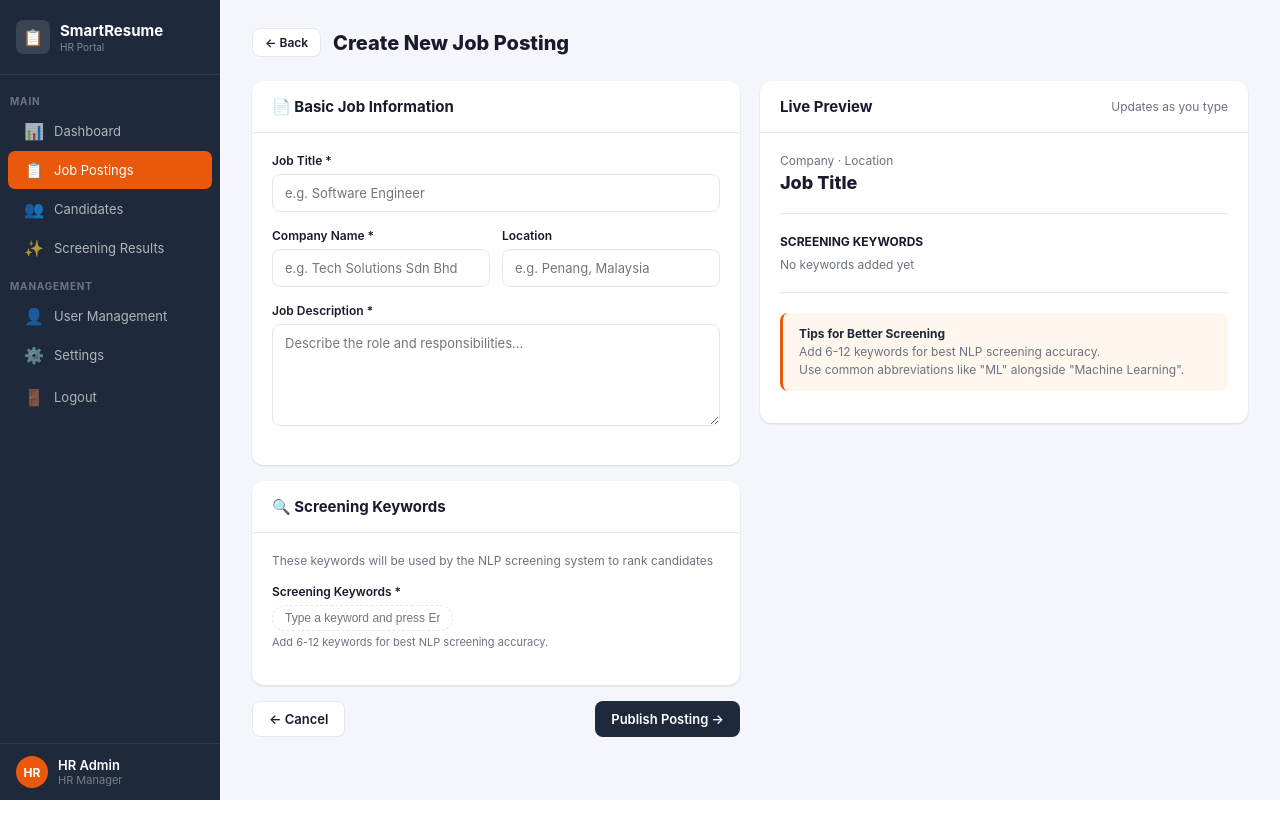
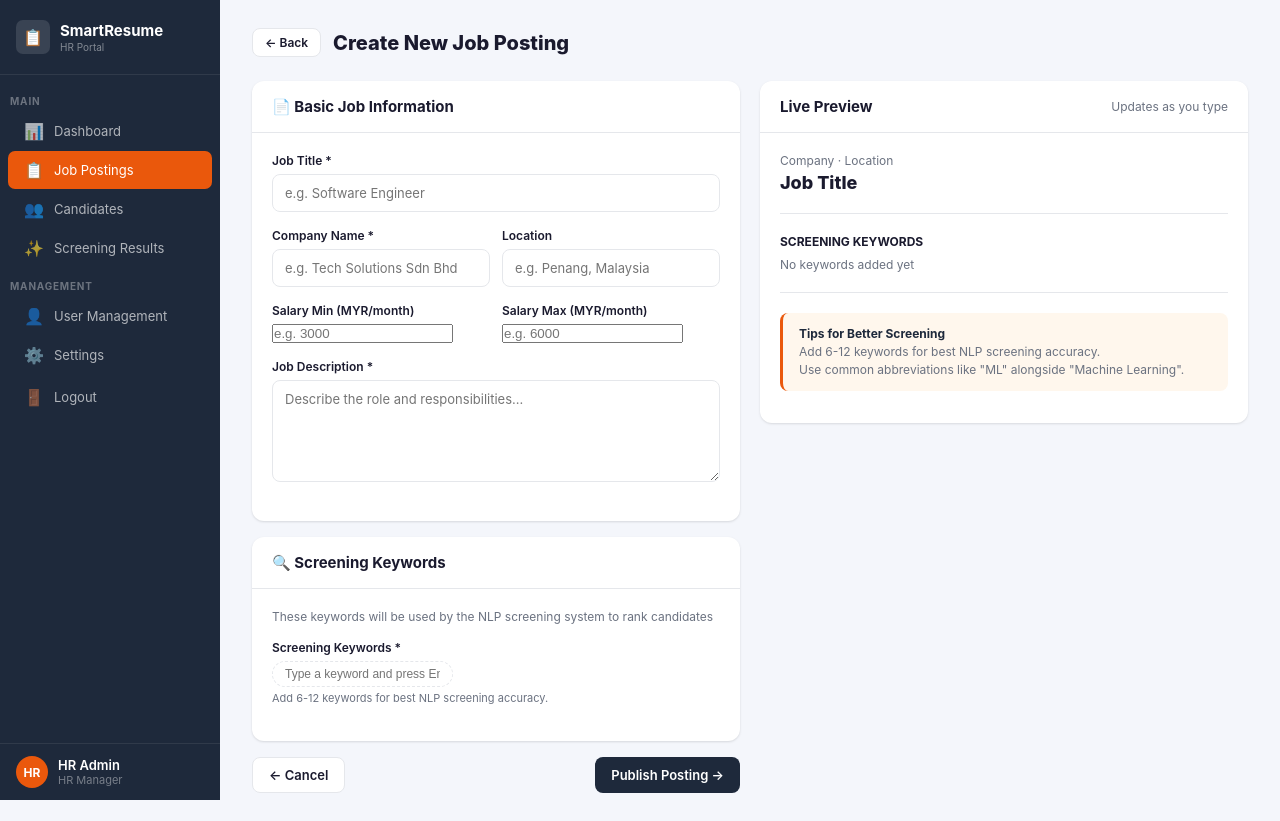
Before and after one commit to Deepresso/Smart_Resume_Screening, a Flask app: page /hr/jobs/new in a window 1280 px wide. Before the commit the page ends 800 px from the top, so only its background shows below. Run offline with Flask 3, Linux system fonts and the light colour scheme; a user stored in the database is signed in.

Commit message:
Add salary range to job postings (salary_min, salary_max)
Co-Authored-By: Claude Sonnet 4.6 <noreply@anthropic.com>

```diff
--- a/app.py
+++ b/app.py
@@ -112,6 +112,14 @@ with app.app_context():
             for col, col_type in new_cols.items():
                 if col not in existing:
                     conn.execute(text(f'ALTER TABLE users ADD COLUMN {col} {col_type}'))
+            conn.commit()
+
+    if inspector.has_table('job_postings'):
+        existing_jp = [c['name'] for c in inspector.get_columns('job_postings')]
+        with db.engine.connect() as conn:
+            for col in ('salary_min', 'salary_max'):
+                if col not in existing_jp:
+                    conn.execute(text(f'ALTER TABLE job_postings ADD COLUMN {col} INTEGER'))
             conn.commit()
 
     # Seed default HR account if none exists
@@ -282,11 +290,16 @@ def hr_new_job():
         location    = request.form.get('location', '').strip()
         description = request.form.get('description', '').strip()
         keywords    = request.form.get('keywords', '').strip()
+        salary_min  = request.form.get('salary_min', '').strip() or None
+        salary_max  = request.form.get('salary_max', '').strip() or None
+        if salary_min: salary_min = int(salary_min)
+        if salary_max: salary_max = int(salary_max)
         if not title or not description:
             flash('Job title and description are required.')
         else:
             job = JobPosting(title=title, company=company, location=location,
                              description=description, keywords=keywords,
+                             salary_min=salary_min, salary_max=salary_max,
                              created_by=current_user.id)
             db.session.add(job)
             db.session.flush()
@@ -312,6 +325,10 @@ def hr_edit_job(job_id):
         location    = request.form.get('location', '').strip()
         description = request.form.get('description', '').strip()
         keywords    = request.form.get('keywords', '').strip()
+        salary_min  = request.form.get('salary_min', '').strip() or None
+        salary_max  = request.form.get('salary_max', '').strip() or None
+        if salary_min: salary_min = int(salary_min)
+        if salary_max: salary_max = int(salary_max)
         if not title or not description:
             flash('Job title and description are required.')
         else:
@@ -319,6 +336,8 @@ def hr_edit_job(job_id):
             job.company     = company
             job.location    = location
             job.description = description
+            job.salary_min  = salary_min
+            job.salary_max  = salary_max
             job.keywords    = keywords
             db.session.commit()
             app_count = Application.query.filter_by(job_id=job_id).count()
--- a/models.py
+++ b/models.py
@@ -33,6 +33,8 @@ class JobPosting(db.Model):
     location    = db.Column(db.String(100))
     description = db.Column(db.Text, nullable=False)
     keywords    = db.Column(db.Text)           # comma-separated keywords
+    salary_min  = db.Column(db.Integer)        # monthly salary in MYR, optional
+    salary_max  = db.Column(db.Integer)
     created_by  = db.Column(db.Integer, db.ForeignKey('users.id'), nullable=False)
     created_at  = db.Column(db.DateTime, default=datetime.utcnow)
     is_active   = db.Column(db.Boolean, default=True)
--- a/templates/hr/new_job_posting.html
+++ b/templates/hr/new_job_posting.html
@@ -36,6 +36,16 @@
                         <div class="form-group">
                             <label>Location</label>
                             <input type="text" name="location" id="previewLocation" placeholder="e.g. Penang, Malaysia" oninput="updatePreview()">
+                        </div>
+                    </div>
+                    <div class="form-row">
+                        <div class="form-group">
+                            <label>Salary Min (MYR/month)</label>
+                            <input type="number" name="salary_min" placeholder="e.g. 3000" min="0">
+                        </div>
+                        <div class="form-group">
+                            <label>Salary Max (MYR/month)</label>
+                            <input type="number" name="salary_max" placeholder="e.g. 6000" min="0">
                         </div>
                     </div>
                     <div class="form-group">
```
Also changed, not shown: project_report_notes.txt (+8 -4 lines), templates/applicant/apply_job.html (+16 -1 lines), templates/applicant/browse_jobs.html (+13 -0 lines), templates/hr/edit_job_posting.html (+10 -0 lines).
